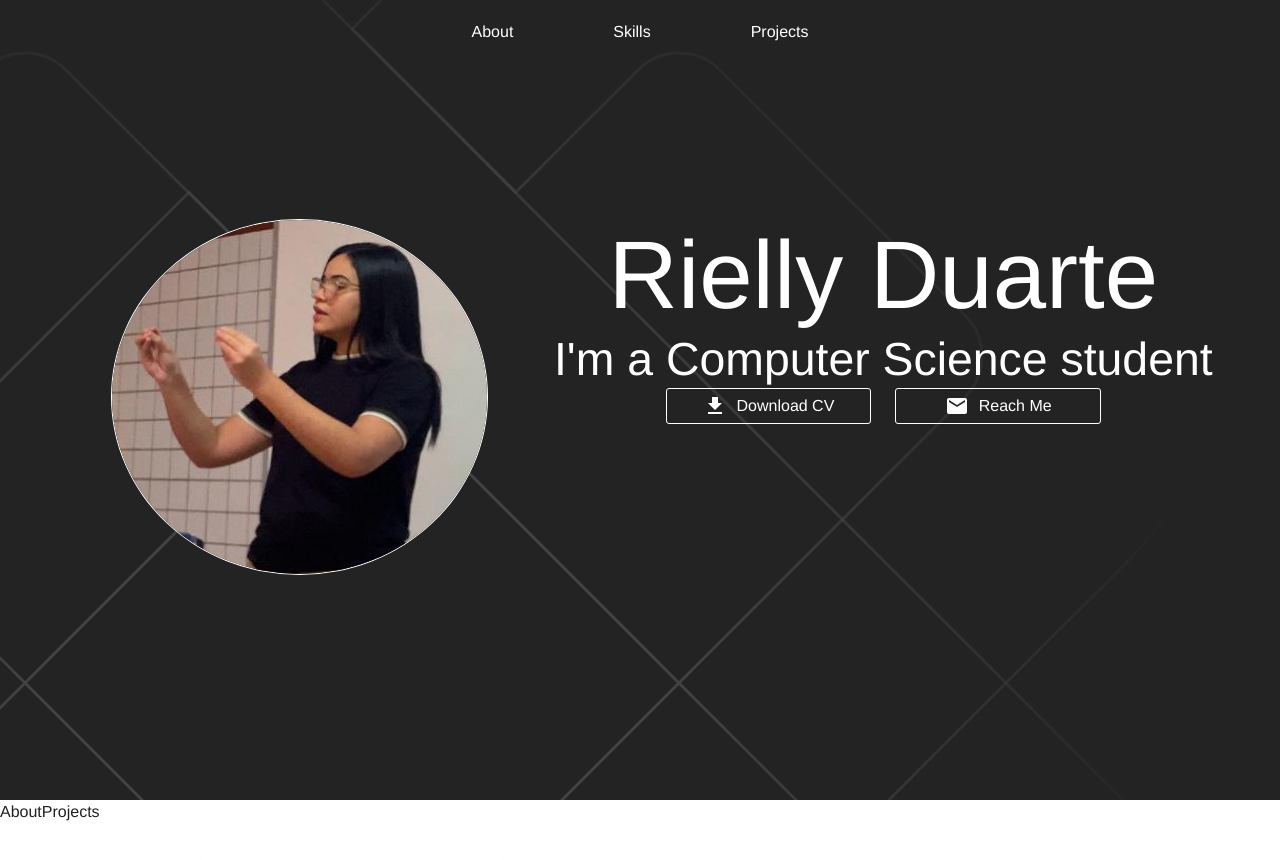
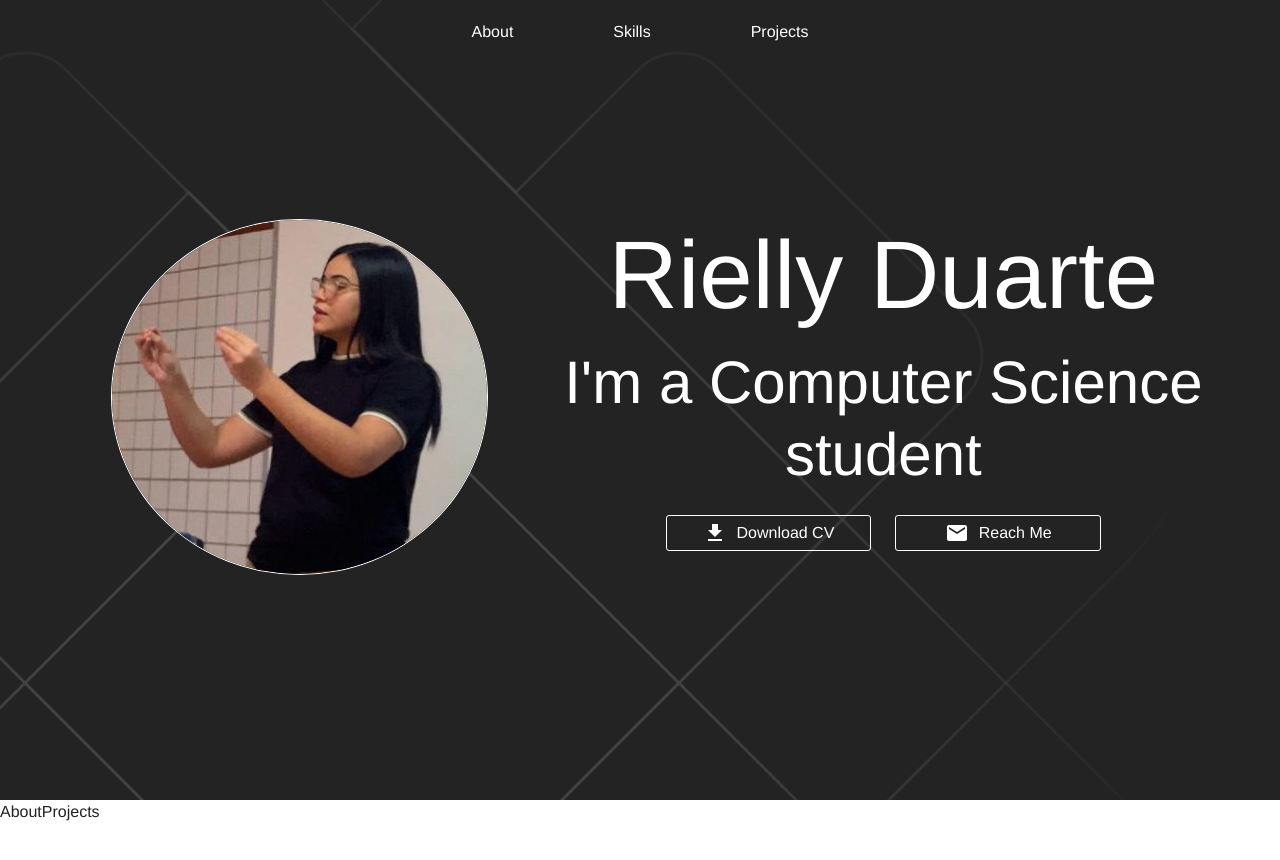
Before and after one commit to rluizaduarte/Portfolio-RD, a Next.js app in the folder portfolio/: page / in a window 1280 px wide. Shown: the top 860 px of the page. Built offline with nearby package versions, Linux system fonts and the light colour scheme; what @mui/material-nextjs would draw is missing.

Commit message:
fix typograph spacing

```diff
--- a/portfolio/app/components/Hero.tsx
+++ b/portfolio/app/components/Hero.tsx
@@ -43,9 +43,9 @@ export default function Hero() {
               </Box>
             </Grid>
             <Grid size={{ xs: 12, md: 7 }}>
-              <Typography variant="h1" sx={{ textAlign: "center", color:"primary.contrastText" }}>Rielly Duarte</Typography>
-              <Typography variant="h4" sx={{ textAlign: "center", color:"primary.contrastText" }}>I'm a Computer Science student</Typography>
-              <Grid container sx={{display: "flex", justifyContent:"center"}} spacing={3}>
+              <Typography variant="h1" sx={{ textAlign: "center", color:"primary.contrastText", pb: 2 }}>Rielly Duarte</Typography>
+              <Typography variant="h2" sx={{ textAlign: "center", color:"primary.contrastText" }}>I'm a Computer Science student</Typography>
+              <Grid container sx={{display: "flex", justifyContent:"center", pt: 3}} spacing={3}>
                 <Grid size={4} sx={{display: "flex", justifyContent:"center"}}>
                   <StyledButton>
                     <DownloadIcon />
```
